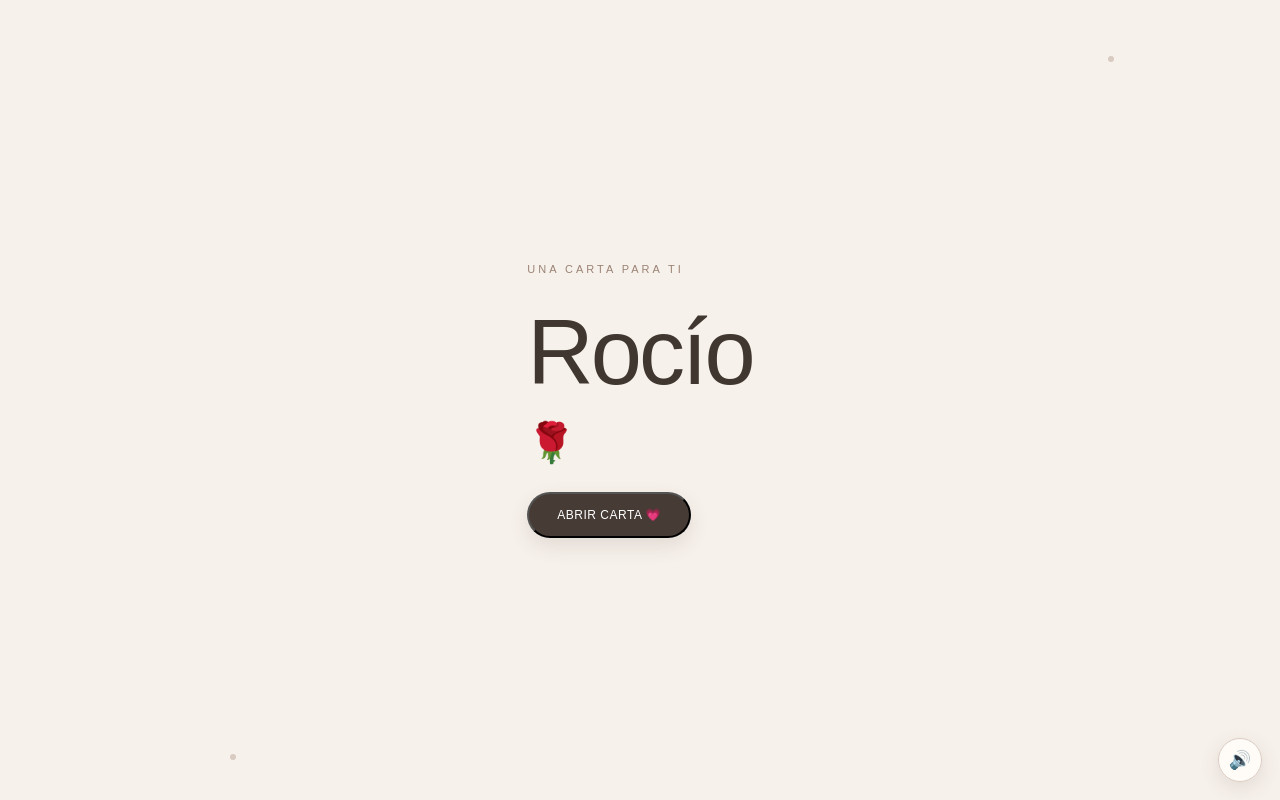
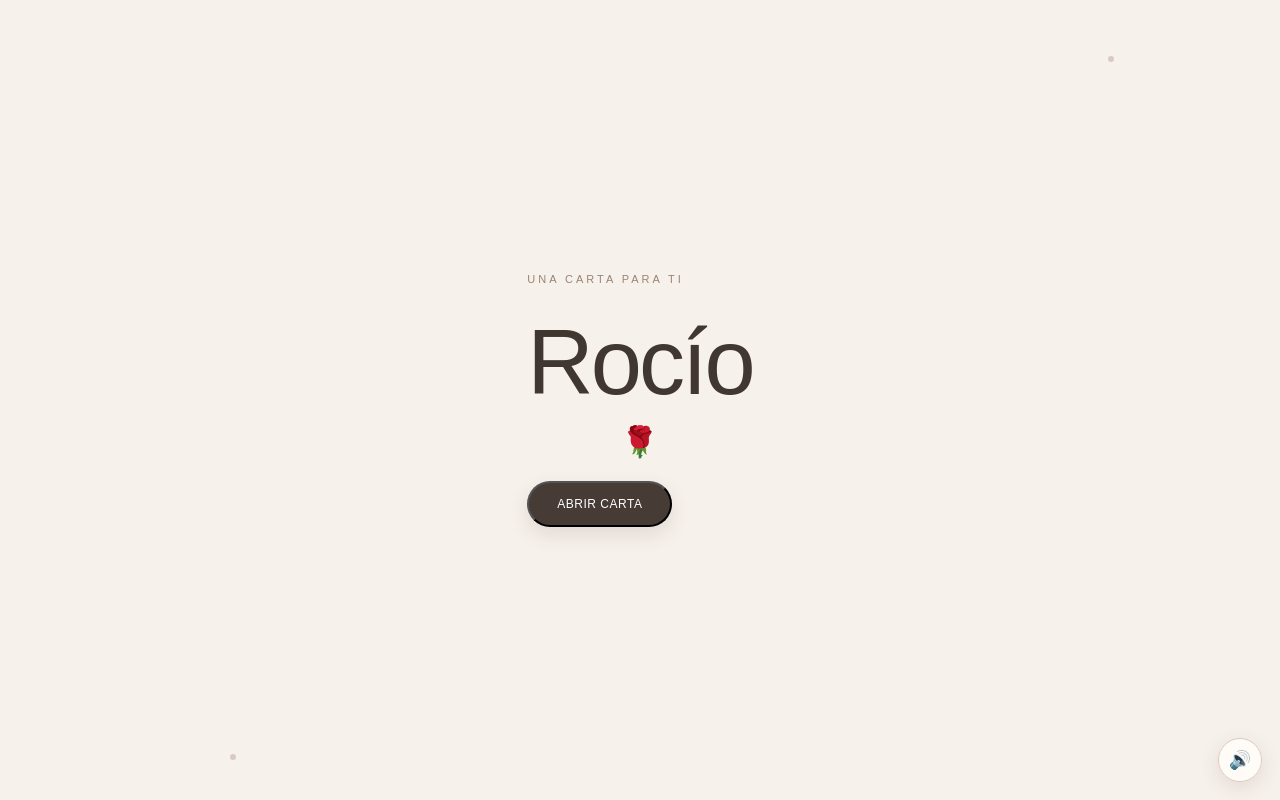
Before and after one commit to AlexCSE8/CartaRocio, a plain HTML site: page index.html in a window 1280 px wide. Drawn offline with Linux system fonts and the light colour scheme.

Commit message:
Add files via upload

```diff
--- a/index.html
+++ b/index.html
@@ -254,6 +254,20 @@ body.letter-open{overflow:hidden;}
  cursor:pointer;box-shadow:0 6px 20px rgba(70,59,53,.12);
 }
 
+
+.rose{
+  display:block;
+  width:max-content;
+  margin:14px auto 20px;
+  text-align:center;
+  line-height:1;
+}
+.cover .rose{
+  margin:12px auto 24px;
+  font-size:30px;
+  transform:translateX(0);
+}
+
 </style>
 </head>
 
@@ -267,7 +281,7 @@ body.letter-open{overflow:hidden;}
     <div class="eyebrow">UNA CARTA PARA TI</div>
     <h1>Rocío</h1>
     <div class="rose" aria-label="rosa">🌹</div>
-    <button class="btn open-letter" type="button">ABRIR CARTA 💗</button>
+    <button class="btn open-letter" type="button">ABRIR CARTA</button>
   </div>
 </section>
 
```
